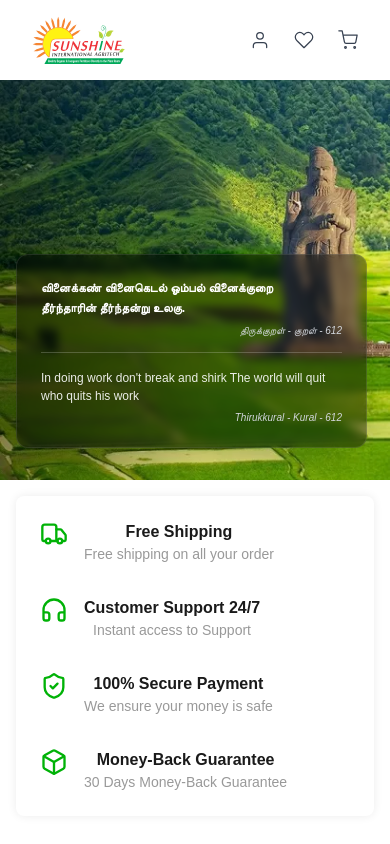
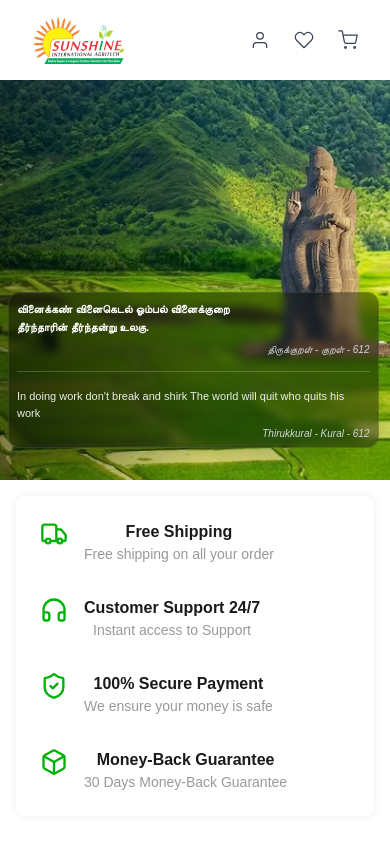
Before and after one commit to media2Apd/Sun-Shine-Dev, a React (Create React App) app in the folder client/: page / in a window 390 px wide. Shown: the top 844 px of the page. Built offline with nearby package versions, Linux system fonts and the light colour scheme; no server answers.

Commit message:
hero page

```diff
--- a/client/src/Context/CategoryContext.js
+++ b/client/src/Context/CategoryContext.js
@@ -43,7 +43,7 @@ export const CategoryProvider = ({ children }) => {
         method: SummaryApi.getAllCategories.method,
       });
 
-      setCategory(res.data?.data || []);
+      setCategory(res?.data?.data || []);
     } catch (err) {
       console.log("Category fetch error:", err);
     }
--- a/client/src/components/homeComponents/heropage.js
+++ b/client/src/components/homeComponents/heropage.js
@@ -155,10 +155,10 @@ const HeroPage = () => {
       </picture>
 
       {/* Overlay Text - Responsive */}
-      <div className="absolute left-4 bottom-8 md:left-10 md:bottom-16 bg-black/40 backdrop-blur-sm text-white p-6 md:p-8 rounded-xl w-[90%] md:w-[500px] lg:w-[600px] z-20 border border-white/10 shadow-2xl">
+      <div className="absolute left-2 bottom-8 md:left-10 md:bottom-16 bg-black/40 backdrop-blur-sm text-white p-2 md:p-6 rounded-xl w-[95%] md:w-[500px] lg:w-[600px] z-20 border border-white/10 shadow-2xl">
 
         {/* Tamil Kural */}
-        <h1 className="text-xs md:text-sm font-bold leading-relaxed mb-2 drop-shadow-lg">
+        <h1 className="text-[11px] md:text-sm font-bold leading-relaxed mb-2 drop-shadow-lg">
           {dailyKural.Line1} <br />
           {dailyKural.Line2}
         </h1>
@@ -171,7 +171,7 @@ const HeroPage = () => {
         <div className="h-[1px] w-full bg-white/20 mb-4"></div>
 
         {/* English Translation */}
-        <p className="text-xs md:text-sm font-medium leading-normal mb-2 opacity-90">
+        <p className="text-[11px] md:text-sm font-medium leading-normal mb-2 opacity-90">
           {dailyKural.Translation}
         </p>
 
--- a/client/src/pages/policyPages/ReturnAndRefundPolicy.js
+++ b/client/src/pages/policyPages/ReturnAndRefundPolicy.js
@@ -1,8 +1,7 @@
 import React from 'react';
 import PolicyLayout from '../../components/PolicyLayout';
 import {
-  RotateCcw, XCircle, CheckCircle2, CreditCard,
-  Clock, AlertCircle, MapPin, Phone, Mail,
+  RotateCcw, XCircle, CheckCircle2, AlertCircle,
   ShieldCheck, Ban, History
 } from "lucide-react";
 
```
Also changed, not shown: 1 other file (tests, documents, lock files or other folders).
